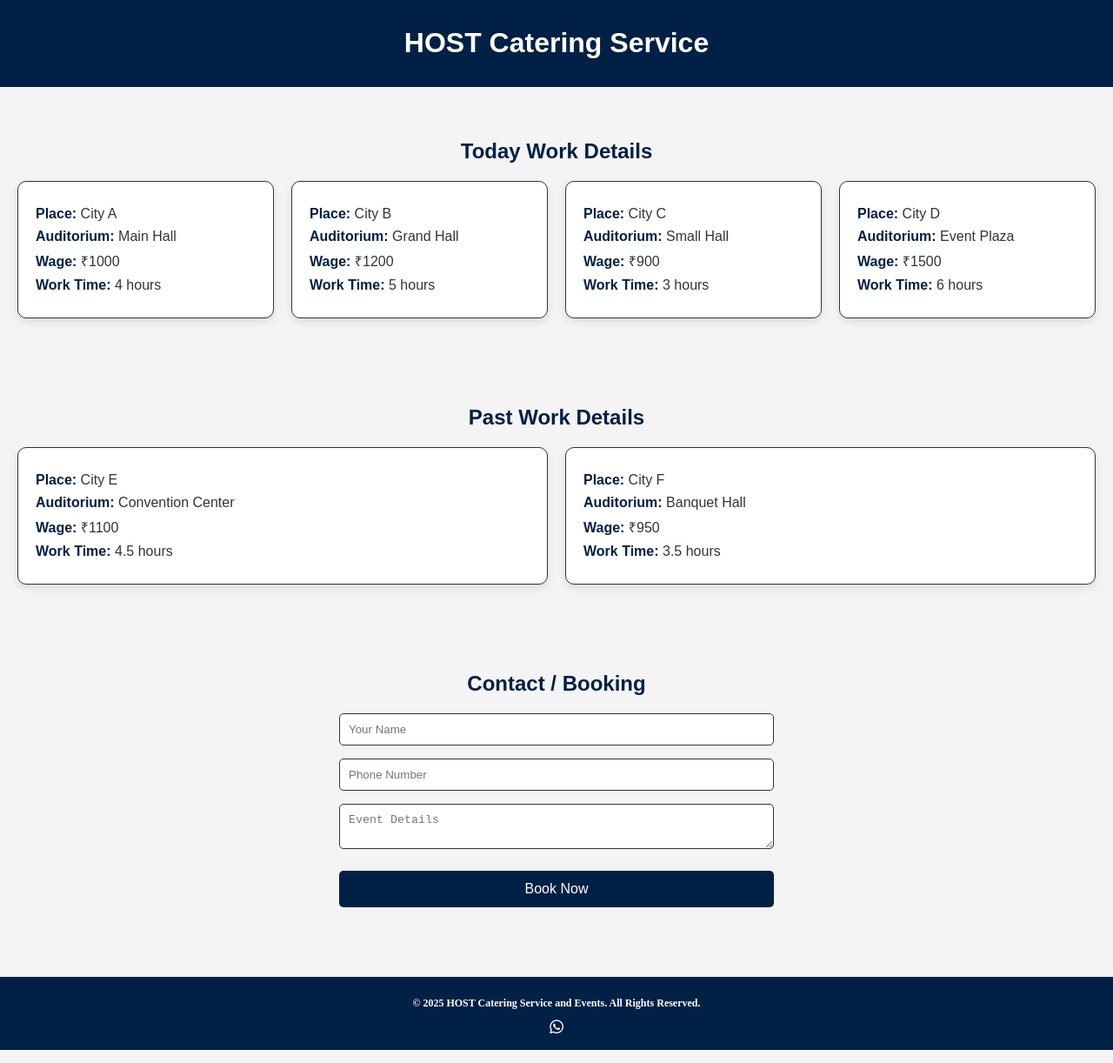
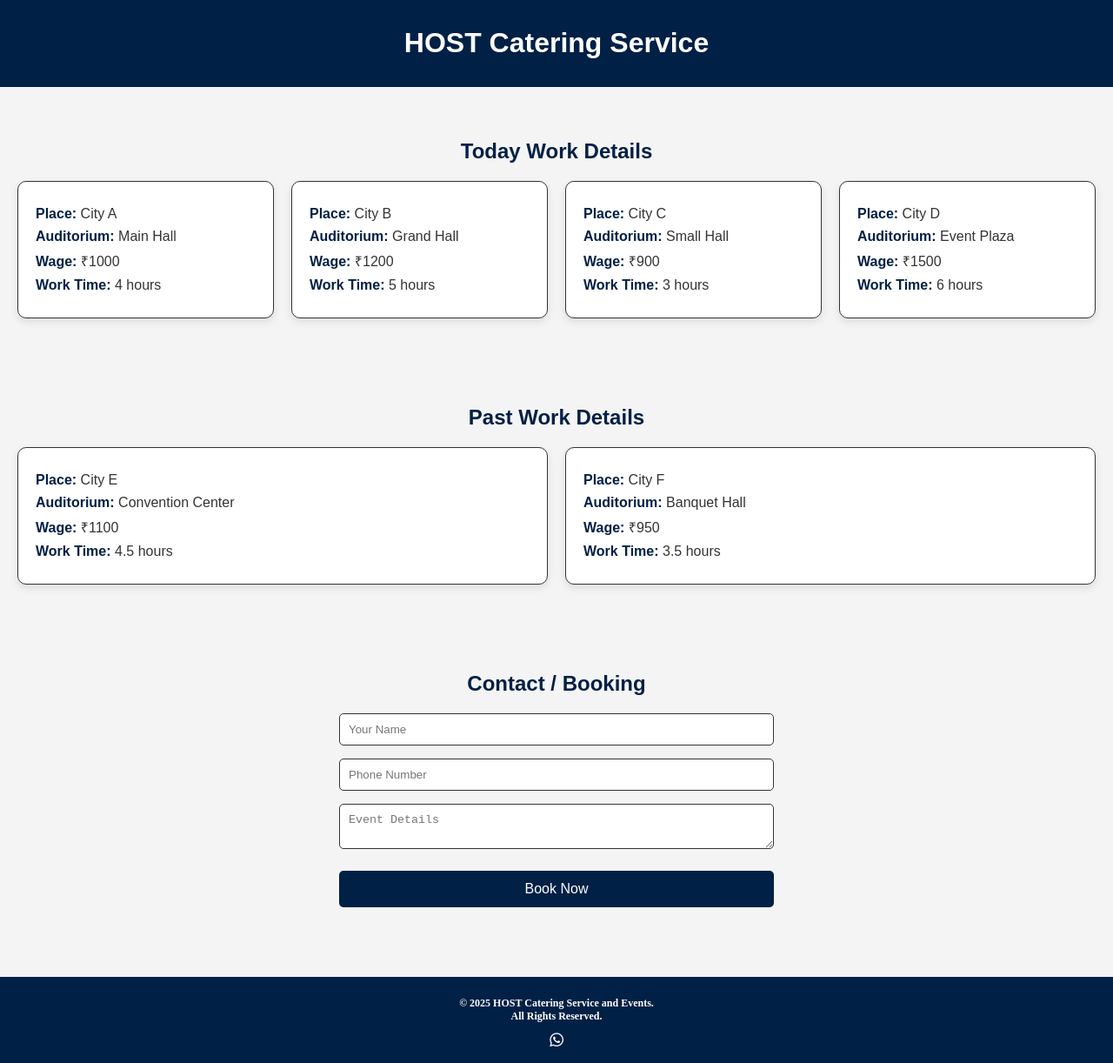
Before and after one commit to hostcateringevents/hostcateringevents.github.io, a plain HTML site: page index.html in a window 1280 px wide. Shown: the whole page at 87% size. Drawn offline with Linux system fonts and the light colour scheme.

Commit message:
Update index.html

```diff
--- a/index.html
+++ b/index.html
@@ -325,7 +325,7 @@ button.submit-btn:hover, button.reset-btn:hover {
     </form>
 </section>
     <footer>
-    <p><strong>© 2025 HOST Catering Service and Events. All Rights Reserved.</strong></p>
+    <p><strong>© 2025 HOST Catering Service and Events.<br>All Rights Reserved.</strong></p>
     <div class="social-icons">
         <a href="https://wa.me/7561820814" target="_blank"><i class="fab fa-whatsapp"></i></a>
     </div>
```
